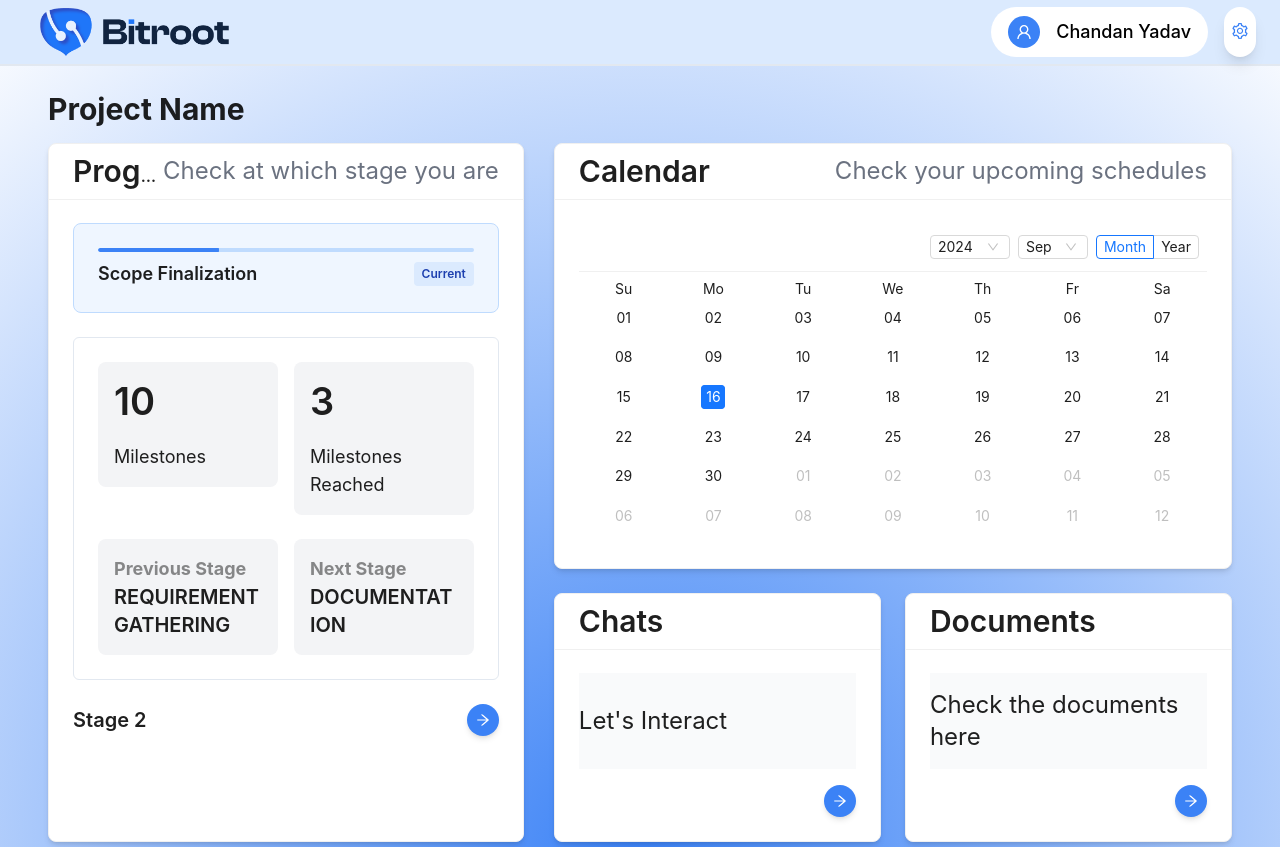
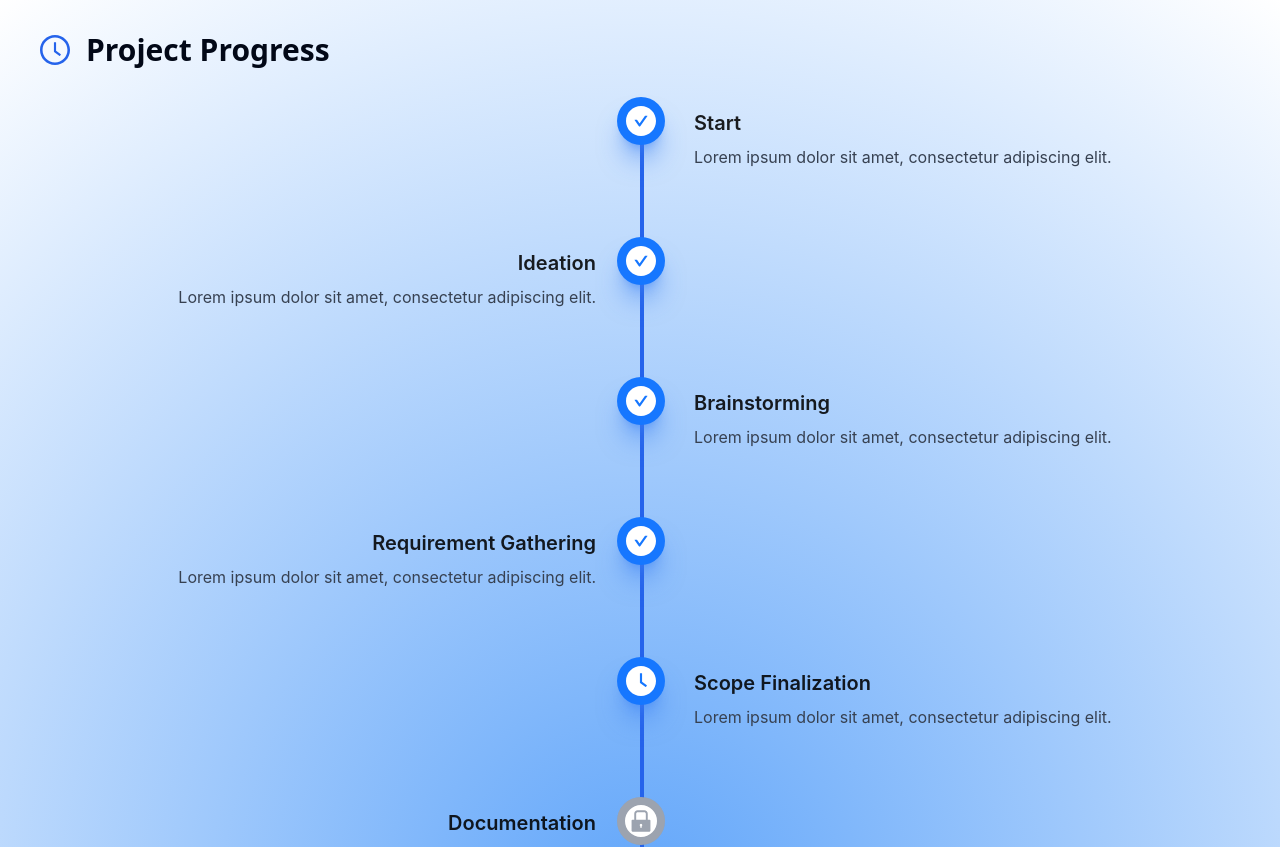
Before and after one commit to CHANDAN2901/Bitroot_Dashboard, a React (Vite) app: page / in a window 1280 px wide. Shown: the top 847 px of the page. Built offline with nearby package versions, Linux system fonts and the light colour scheme.

Commit message:
project progress tracker and project stage modal ui

```diff
--- a/src/App.jsx
+++ b/src/App.jsx
@@ -3,10 +3,16 @@ import SignIn from './Client/pages/SignIn'
 import SignUp from './Client/pages/SignUp'
 import OnboardingQuestions from './Client/pages/OnBoardingQuestions'
 import ProjectDashboard from './Client/pages/ProjectDashBoard'
+import ProjectProgressTracker from './Client/pages/ProjectProgressTracker'
+import HeaderComponent from './Client/components/HeaderComponent'
 
 function App() {
   return (
-    <ProjectDashboard />
+    <>
+    {/* <ProjectDashboard /> */}
+    {/* <HeaderComponent /> */}
+    <ProjectProgressTracker />
+    </>
   )
 }
 
--- a/src/Client/components/HeaderComponent.jsx
+++ b/src/Client/components/HeaderComponent.jsx
@@ -48,7 +48,7 @@ const HeaderComponent = ({ clientName, onLogout }) => {
   );
 
   return (
-    <Header className="bg-blue-100 px-4 flex items-center justify-between sm:px-6 sm:py-8 border-b-2">
+    <Header className="bg-white px-4 flex items-center justify-between sm:px-6 sm:py-8 border-b-2">
       <div className="flex items-center">
         <img src="/logo.png" alt="Bitroot" className="h-7 sm:h-12 m-2 sm:m-4" />
       </div>
--- /dev/null
+++ b/src/Client/components/ProjectStageModal.jsx
@@ -0,0 +1,94 @@
+import React, { useState } from 'react';
+import { Drawer, Typography, Button, Input, List, Avatar } from 'antd';
+import { UploadOutlined, SendOutlined } from '@ant-design/icons';
+
+const { Title, Text } = Typography;
+const { TextArea } = Input;
+
+const demoDocuments = [
+  { name: 'Document1.pdf', from: 'them' },
+  { name: 'Document2.pdf', from: 'them' },
+  { name: 'Document3.pdf', from: 'you' },
+];
+
+const demoComments = [
+  { author: 'Client Name', content: 'Lorem ipsum dolor sit amet, consectetur adipiscing elit.' },
+  { author: 'Admin', content: 'Lorem ipsum dolor sit amet, consectetur adipiscing elit.' },
+  { author: 'Client Name', content: 'Lorem ipsum dolor sit amet, consectetur adipiscing elit.' },
+];
+
+const CommentItem = ({ author, content }) => (
+  <div className="flex items-start mb-4">
+    <Avatar className="mr-4">{author[0]}</Avatar>
+    <div>
+      <Text strong>{author}</Text>
+      <Text className="block">{content}</Text>
+    </div>
+  </div>
+);
+
+const ProjectStageModal = ({ visible, onClose, stage }) => {
+  const [comment, setComment] = useState('');
+
+  const handleCommentSubmit = () => {
+    // Here you would typically send the comment to your API
+    console.log('Submitting comment:', comment);
+    setComment('');
+  };
+
+  return (
+    <Drawer
+      title={stage?.title}
+      placement="right"
+      onClose={onClose}
+      open={visible}
+      width={400}
+      styles={{ body: { padding: 0 } }}
+    >
+      <div className="p-4">
+        <Title level={4}>Documents</Title>
+        <List
+          dataSource={demoDocuments}
+          renderItem={(item) => (
+            <List.Item>
+              <Button type="link" icon={<img src='PdfIcon.png' className='size-6'/>}>
+                {item.name}
+              </Button>
+              <Text type="secondary">From: {item.from}</Text>
+            </List.Item>
+          )}
+        />
+        <div className="mt-4">
+          <Button icon={<UploadOutlined />}>Upload A File</Button>
+        </div>
+      </div>
+      <div className="p-4 border-t">
+        <Title level={4}>Comments</Title>
+        <List
+          dataSource={demoComments}
+          renderItem={(item) => (
+            <CommentItem author={item.author} content={item.content} />
+          )}
+        />
+        <div className="mt-4">
+          <TextArea
+            rows={4}
+            value={comment}
+            onChange={(e) => setComment(e.target.value)}
+            placeholder="Type your comment here"
+          />
+          <Button
+            type="primary"
+            icon={<SendOutlined />}
+            onClick={handleCommentSubmit}
+            className="mt-2"
+          >
+            Send
+          </Button>
+        </div>
+      </div>
+    </Drawer>
+  );
+};
+
+export default ProjectStageModal;
--- /dev/null
+++ b/src/Client/pages/ProjectProgressTracker.jsx
@@ -0,0 +1,195 @@
+import React, { useState } from "react";
+import { Timeline, Typography, Button } from "antd";
+import {
+  CheckCircleFilled,
+  ClockCircleFilled,
+  LockOutlined,
+  LockFilled,
+  ClockCircleOutlined,
+} from "@ant-design/icons";
+import ProjectStageModal from "../components/ProjectStageModal";
+
+const { Text } = Typography;
+
+const stages = [
+  {
+    title: "Start",
+    status: "complete",
+    description: "Lorem ipsum dolor sit amet, consectetur adipiscing elit.",
+  },
+  {
+    title: "Ideation",
+    status: "complete",
+    description: "Lorem ipsum dolor sit amet, consectetur adipiscing elit.",
+  },
+  {
+    title: "Brainstorming",
+    status: "complete",
+    description: "Lorem ipsum dolor sit amet, consectetur adipiscing elit.",
+  },
+  {
+    title: "Requirement Gathering",
+    status: "complete",
+    description: "Lorem ipsum dolor sit amet, consectetur adipiscing elit.",
+  },
+  {
+    title: "Scope Finalization",
+    status: "in-progress",
+    description: "Lorem ipsum dolor sit amet, consectetur adipiscing elit.",
+  },
+  {
+    title: "Documentation",
+    status: "pending",
+    description: "Lorem ipsum dolor sit amet, consectetur adipiscing elit.",
+  },
+  {
+    title: "Build",
+    status: "pending",
+    description: "Lorem ipsum dolor sit amet, consectetur adipiscing elit.",
+  },
+  {
+    title: "Test",
+    status: "pending",
+    description: "Lorem ipsum dolor sit amet, consectetur adipiscing elit.",
+  },
+  {
+    title: "Deploy",
+    status: "pending",
+    description: "Lorem ipsum dolor sit amet, consectetur adipiscing elit.",
+  },
+  {
+    title: "Feedback",
+    status: "pending",
+    description: "Lorem ipsum dolor sit amet, consectetur adipiscing elit.",
+  },
+  {
+    title: "Closure",
+    status: "pending",
+    description: "Lorem ipsum dolor sit amet, consectetur adipiscing elit.",
+  },
+  {
+    title: "End",
+    status: "pending",
+    description: "Lorem ipsum dolor sit amet, consectetur adipiscing elit.",
+  },
+];
+
+const getIcon = (status) => {
+  switch (status) {
+    case "complete":
+      return (
+        <CheckCircleFilled style={{ fontSize: "30px", color: "#ffffff" }} />
+      );
+    case "in-progress":
+      return (
+        <ClockCircleFilled style={{ fontSize: "30px", color: "#ffffff" }} />
+      );
+
+    default:
+      return (
+        <div className="w-[48px] h-[48px] rounded-full bg-white flex items-center justify-center border-[8px] border-gray-400 group-hover:border-white transition-colors duration-300">
+          <LockFilled style={{ fontSize: "24px", color: "#9CA3AF" }} />
+        </div>
+      );
+  }
+};
+
+const ProjectTimelineTracker = () => {
+  const [selectedStage, setSelectedStage] = useState(null);
+  const [modalVisible, setModalVisible] = useState(false);
+
+  const handleStageClick = (stage) => {
+    if (stage.status !== "pending") {
+      setSelectedStage(stage);
+      setModalVisible(true);
+    }
+  };
+
+  const handleCloseModal = () => {
+    setModalVisible(false);
+  };
+
+  return (
+    <div
+      className="min-h-screen flex flex-col justify-center bg-fixed p-8"
+      style={{
+        background: "radial-gradient(circle at center, #60a5fa, #ffffff)",
+      }}
+    >
+      <div className="flex justify-start items-center mb-12 pl-2">
+        <ClockCircleOutlined className="text-blue-600 text-3xl" />
+        <h1 className="text-3xl font-bold ml-4">Project Progress</h1>
+      </div>
+      <Timeline
+        mode="alternate"
+        className="custom-timeline"
+        items={stages.map((stage, index) => ({
+          dot: (
+            <Button
+              type="primary"
+              shape="circle"
+              icon={getIcon(stage.status)}
+              onClick={() => handleStageClick(stage)}
+              style={{ width: "48px", height: "48px", padding: 0 }}
+              className={`flex items-center justify-center shadow-xl transition-colors duration-300 group ${
+                stage.status === "complete" || stage.status === "in-progress"
+                  ? "hover:bg-blue-700 shadow-blue-500/50"
+                  : "cursor-not-allowed"
+              } border-none`}
+              disabled={
+                stage.status !== "complete" && stage.status !== "in-progress"
+              }
+            />
+          ),
+          children: (
+            <div
+              className={`flex ${
+                index % 2 === 0 ? "flex-row" : "flex-row-reverse"
+              } items-center w-full ${index % 2 === 0 ? "pl-8" : "pr-8"}`}
+            >
+              <div
+                className={`text-${index % 2 === 0 ? "left" : "right"} w-full`}
+              >
+                <Text strong className="text-xl block mb-2">
+                  {stage.title}
+                </Text>
+                <Text className="text-base text-gray-700 block">
+                  {stage.description}
+                </Text>
+              </div>
+            </div>
+          ),
+        }))}
+      />
+      <ProjectStageModal
+        visible={modalVisible}
+        onClose={handleCloseModal}
+        stage={selectedStage}
+      />
+      <style>{`
+          .custom-timeline .ant-timeline-item-head {
+            background: none !important;
+            padding: 0 !important;
+          }
+          .custom-timeline .ant-timeline-item-head-custom {
+            background: none !important;
+            width: auto !important;
+            height: auto !important;
+            margin-top: 0 !important;
+            padding: 0 !important;
+          }
+          .custom-timeline .ant-timeline-item-tail {
+            border-left: 4px solid #2563eb !important;
+          }
+          .custom-timeline .ant-timeline-item {
+            padding-bottom: 80px;
+          }
+          .custom-timeline .ant-timeline-item-pending .ant-timeline-item-tail {
+            border-left: 4px solid #9CA3AF !important;
+          }
+        `}</style>
+    </div>
+  );
+};
+
+export default ProjectTimelineTracker;
```
Also changed, not shown: public/PdfIcon.png (added).
